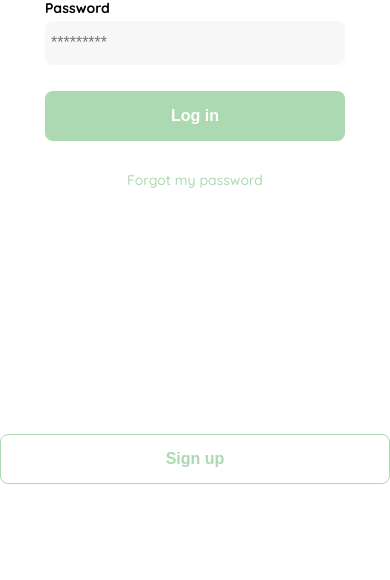
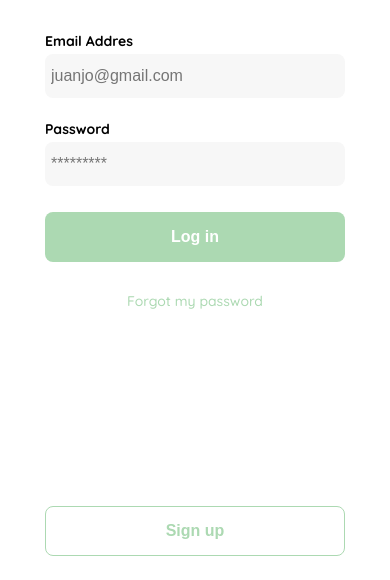
Before and after one commit to juanjolopez28/EscuelaJavaScript-Platzi, a plain HTML site: page CursoPracticoFrontendDeveloper/YardSale/clase3.html in a window 390 px wide. Shown: the part 264-844 px from the top of the page. Drawn offline with Linux system fonts and the light colour scheme; files whose address does not match are found by name.

Commit message:
el btn sign up responsive

```diff
--- a/CursoPracticoFrontendDeveloper/YardSale/clase3.html
+++ b/CursoPracticoFrontendDeveloper/YardSale/clase3.html
@@ -110,6 +110,21 @@
             .logo{
                 display: block;
             }
+            /* Puede ser una solución optima */
+            /* .form-container{
+                grid-template-rows: auto 1fr 100%;
+            }
+            .secondary-button{
+
+                align-self: end;
+                margin-bottom: 24px;
+            } */
+            .secondary-button{
+                position: absolute;
+                margin-bottom: 24px;
+                bottom:0;
+                width: inherit;
+            }
         }
     </style>
 </head>
@@ -126,8 +141,8 @@
                 <input type="submit" value="Log in" class="primary-button login-button">
                 <a href="/">Forgot my password</a>
             </form>
+            <button class="secondary-button signup-button">Sign up</button>
         </div>
-        <button class="secondary-button signup-button">Sign up</button>
     </div>
 </body>
 </html>
```
